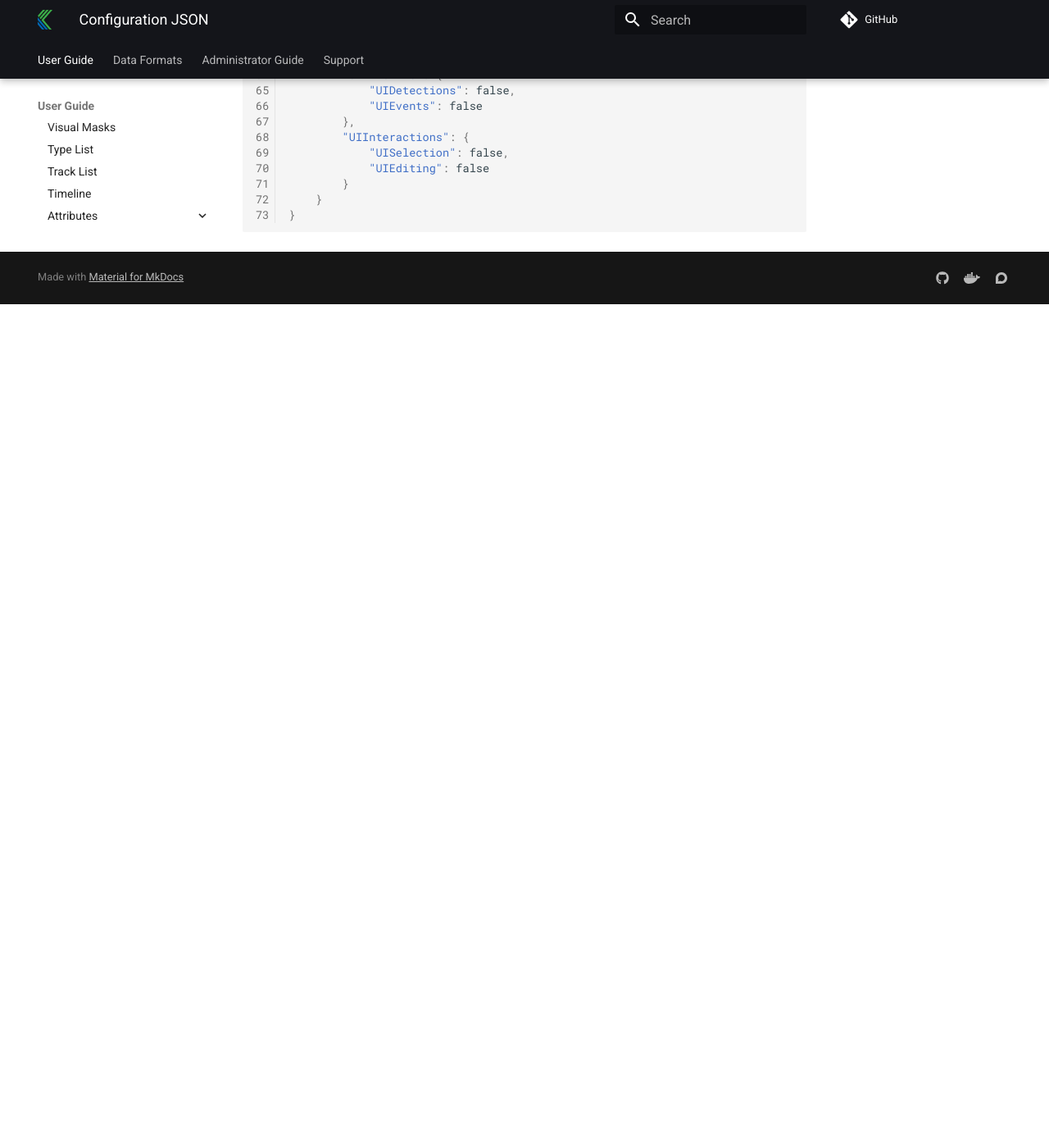
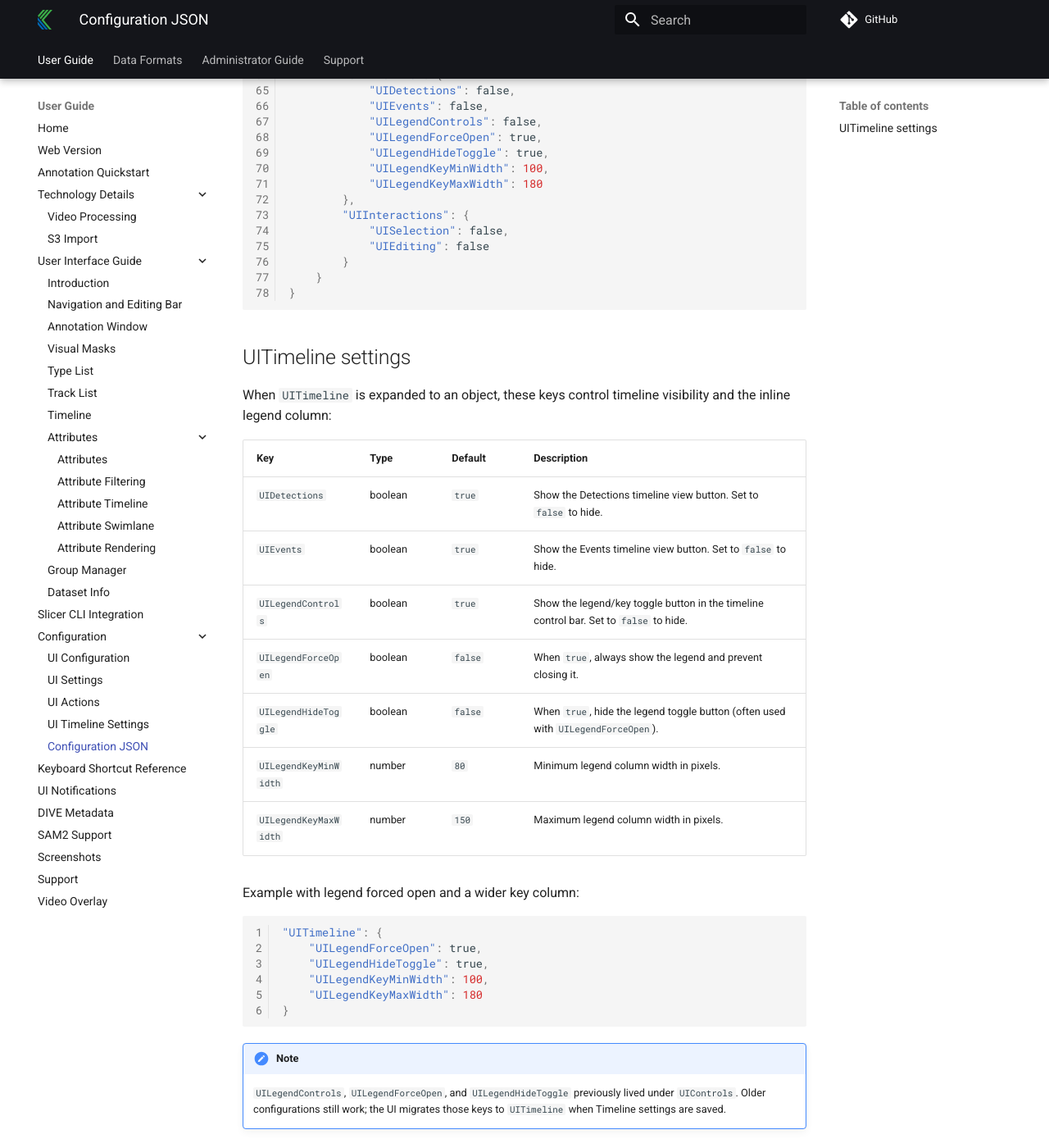
Before and after one commit to DigitalSlideArchive/dive-dsa, an MkDocs documentation site: the page built from docs/UI-ConfigurationJSON.md, in a window 1280 px wide and 1400 px high, scrolled down 1717 px. Shown: the whole window at 82% size. Built offline with MkDocs 1.6.1 and Material for MkDocs 9.7.7, drawn with Linux system fonts in a browser that asks for light colours; comment, search, counter and statistics services are not loaded; before the commit the page ends 2088 px from its top, so only the background shows below that.

Commit message:
documentation updates

````diff
--- a/docs/UI-AttributeSwimlanes.md
+++ b/docs/UI-AttributeSwimlanes.md
@@ -31,6 +31,18 @@
 * **Display Set Value Indicators** — show diamond markers on frames where values are set.
 * **Display Swimlane Tooltip** — show attribute name and value when hovering over the swimlane.
 
+#### Title & Key
+
+Expand the **Title & Key** section in the swimlane settings dialog to control section titles and legend labels:
+
+* **Hide Swimlane Title** — removes the section title above the chart to save vertical space.
+* **Hide Key Title** — hides the swimlane graph name in the legend column.
+* **Hide Attribute Labels in Key** — hides attribute names in the legend column (colored borders remain).
+
+Under **Key Label Settings**, each applied attribute has a **Show '*name*' in key** checkbox to control whether that attribute name appears in the legend column.
+
+When a swimlane graph has a single attribute with the same name as the graph, the legend automatically shows that name only once.
+
 ### Render Mode
 
 Each swimlane has a **Render Mode** that controls how value colors are drawn across frames. Use the help icon next to **Render Mode** in the swimlane settings dialog for a quick summary.
@@ -62,5 +74,15 @@
 
 ![Swimlane Key](images/AttributeTimeline/SwimlaneKey.png)
 
-When viewing the swimlane graph a floating 'key' shows up on the left hand side of the graph.  This is used to determine which attribute is being graphed.
-Hovering over the attribute name will show the colors associated with the attribute and the value.  Hovering over any color in the swimlane will show the Attribute name and the value as well as the color for that value.
+When viewing the swimlane graph, use the key icon in the timeline controls to show or hide the legend column on the left side of the timeline charts. The legend is rendered inline inside the timeline area (to the left of the chart data), with rows aligned to each swimlane attribute.
+
+When the legend is open, section titles above custom swimlane and attribute graph charts are hidden automatically; labels appear in the legend column instead. Detection timelines show a vertically centered title in the legend—hover to see track type colors. Multi-attribute number graphs show a centered title with attribute names and colors on hover. Swimlane row labels align directly with their corresponding swimlane bars.
+
+Hovering over an attribute label in the legend shows the colors associated with that attribute and its values. Hovering over any color in the swimlane shows the attribute name, value, and color.
+
+Legend visibility can also be configured globally in [UI Settings → Timeline](UI-Settings.md#timeline) or via [Configuration JSON](UI-ConfigurationJSON.md#uitimeline-settings):
+
+* **Legend Controls** — show or hide the key toggle button (default: on).
+* **Legend Force Open** — always show the legend and prevent closing it.
+* **Legend Hide Toggle** — hide the key toggle button (useful with Force Open).
+* **Key Min/Max Width** — constrain the legend column width (defaults: 80–150px, auto-sized from label text).
--- a/docs/UI-AttributeTimeline.md
+++ b/docs/UI-AttributeTimeline.md
@@ -66,3 +66,9 @@
 ![Y-Axis Adjustment](images/AttributeTimeline/YAxisAdjust.png)
 
 The Axis will update as you change the values and you can click Save to accept the new Axis range.  NOTE:  This will not change TimelineGraph Settings Y-Axis if they are set so reloading will not persist the new range.  It is meant to adjust the range on the fly for viewing data.
+
+## Timeline Legend
+
+Attribute line graphs participate in the shared timeline legend column. When the legend is open, the graph title moves into the legend column—a centered title with attribute names and colors shown on hover for multi-attribute graphs.
+
+Toggle the legend with the key icon in the timeline control bar, or configure legend behavior under [UI Settings → Timeline](UI-Settings.md#timeline). See [Swimlane Key](UI-AttributeSwimlanes.md#swimlane-key) for full legend behavior across all timeline types.
--- a/docs/UI-ConfigurationJSON.md
+++ b/docs/UI-ConfigurationJSON.md
@@ -85,7 +85,12 @@
         },
         "UITimeline": {
             "UIDetections": false,
-            "UIEvents": false
+            "UIEvents": false,
+            "UILegendControls": false,
+            "UILegendForceOpen": true,
+            "UILegendHideToggle": true,
+            "UILegendKeyMinWidth": 100,
+            "UILegendKeyMaxWidth": 180
         },
         "UIInteractions": {
             "UISelection": false,
@@ -94,3 +99,32 @@
     }
 }
 ```
+
+## UITimeline settings
+
+When `UITimeline` is expanded to an object, these keys control timeline visibility and the inline legend column:
+
+| Key | Type | Default | Description |
+| --- | --- | --- | --- |
+| `UIDetections` | boolean | `true` | Show the Detections timeline view button. Set to `false` to hide. |
+| `UIEvents` | boolean | `true` | Show the Events timeline view button. Set to `false` to hide. |
+| `UILegendControls` | boolean | `true` | Show the legend/key toggle button in the timeline control bar. Set to `false` to hide. |
+| `UILegendForceOpen` | boolean | `false` | When `true`, always show the legend and prevent closing it. |
+| `UILegendHideToggle` | boolean | `false` | When `true`, hide the legend toggle button (often used with `UILegendForceOpen`). |
+| `UILegendKeyMinWidth` | number | `80` | Minimum legend column width in pixels. |
+| `UILegendKeyMaxWidth` | number | `150` | Maximum legend column width in pixels. |
+
+Example with legend forced open and a wider key column:
+
+```json
+"UITimeline": {
+    "UILegendForceOpen": true,
+    "UILegendHideToggle": true,
+    "UILegendKeyMinWidth": 100,
+    "UILegendKeyMaxWidth": 180
+}
+```
+
+!!! note
+
+    `UILegendControls`, `UILegendForceOpen`, and `UILegendHideToggle` previously lived under `UIControls`. Older configurations still work; the UI migrates those keys to `UITimeline` when Timeline settings are saved.
--- a/docs/UI-Settings.md
+++ b/docs/UI-Settings.md
@@ -62,3 +62,20 @@
 
 ## Timeline
 ![Timeline](images/Configuration/UISettings/TimelineSettings.png)
+
+* **Detections Timeline** — show or hide the Detections timeline view button.
+* **Events Timeline** — show or hide the Events timeline view button.
+
+### Legend / Key
+
+These settings control the inline legend column rendered to the left of timeline charts. See [Swimlane Key](UI-AttributeSwimlanes.md#swimlane-key) for behavior across timeline types.
+
+* **Legend Controls** — show or hide the key toggle button in the timeline control bar (default: on).
+* **Legend Force Open** — always show the legend and prevent users from closing it (default: off).
+* **Legend Hide Toggle** — hide the key toggle button while the legend may still be shown (default: off; often used with Force Open).
+* **Key Min Width (px)** — minimum legend column width (default: 80).
+* **Key Max Width (px)** — maximum legend column width (default: 150).
+
+!!! note
+
+    Legend settings were previously under Playback Controls. Saving Timeline settings in the UI migrates `UILegendControls`, `UILegendForceOpen`, and `UILegendHideToggle` from `UIControls` to `UITimeline` automatically.
--- a/docs/UI-Timeline.md
+++ b/docs/UI-Timeline.md
@@ -18,6 +18,15 @@
 * ==:material-lock-open:== will enable camera lock, which causes the annotation view to auto-zoom and pan to whatever annotation is currently selected.  This is useful when reviewing the output of a pipeline.
 * ==:material-image-filter-center-focus:== or the ++r++ key will reset zoom/pan in the annotation view.
 * ==:material-contrast-box:== will open the image contrast adjustment panel.
+* ==:material-key:== toggles the timeline legend/key column on the left side of chart data (when enabled in [UI Settings](UI-Settings.md#timeline)).
+
+## Timeline Legend
+
+The legend column is rendered inline inside the timeline chart area, aligned with each chart row. Use the key icon in the control bar to show or hide it, unless your configuration forces it open or hides the toggle.
+
+The legend applies to all timeline types: Detections, Events, attribute line graphs, and swimlane graphs. When the legend is open, section titles above custom charts are hidden automatically and labels appear in the legend column instead.
+
+See [Swimlane Key](UI-AttributeSwimlanes.md#swimlane-key) for legend behavior details and configuration options.
 
 ## Detection Count
 
````
